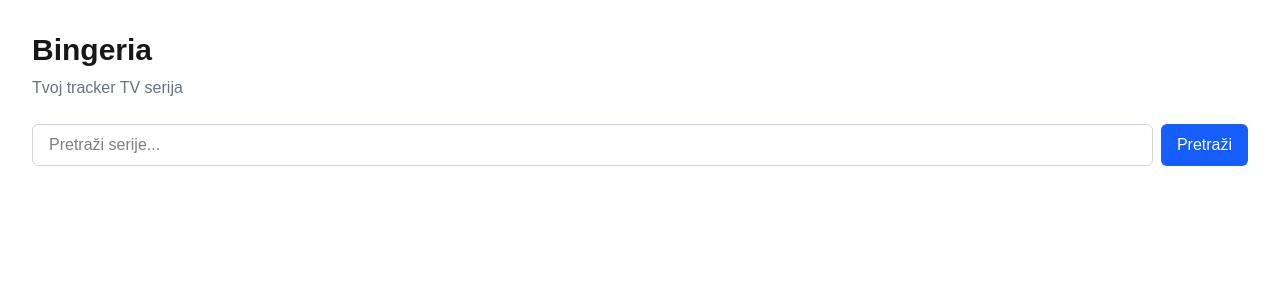
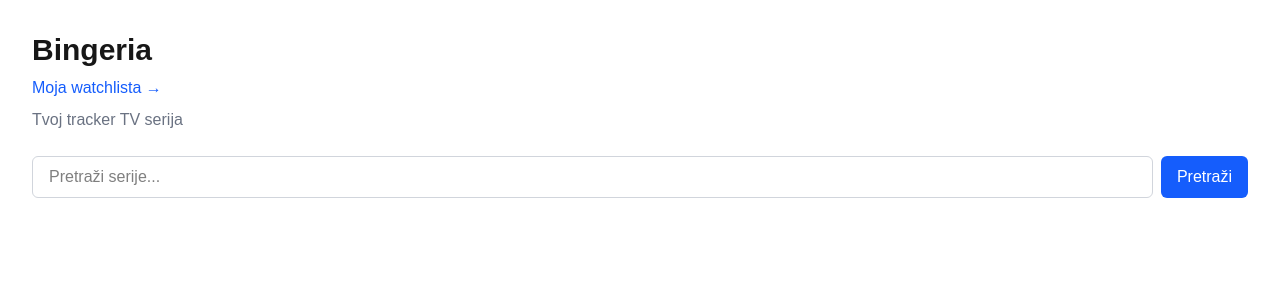
Before and after one commit to miiadraz/Bingeria, a Next.js app: page / in a window 1280 px wide. Shown: the top 300 px of the page. Built offline with nearby package versions, Linux system fonts and the light colour scheme.

Commit message:
feat: add link to watchlist from home page

```diff
--- a/src/app/page.tsx
+++ b/src/app/page.tsx
@@ -5,6 +5,7 @@ import SearchBar from "@/components/SearchBar";
 import { searchShows } from "@/lib/tvmaze";
 import type { Show } from "@/types/shows";
 import ShowCard from "@/components/ShowCard";
+import Link from "next/link";
 
 export default function Home() {
   const [shows, setShows] = useState<Show[]>([]);
@@ -25,6 +26,12 @@ export default function Home() {
   return (
     <main className="min-h-screen p-8">
       <h1 className="text-3xl font-bold">Bingeria</h1>
+      <Link
+        href="/watchlist"
+        className="mt-2 inline-block text-blue-600 hover:underline"
+      >
+        Moja watchlista →
+      </Link>
       <p className="mt-2 text-gray-500">Tvoj tracker TV serija</p>
 
       <div className="mt-6">
```
